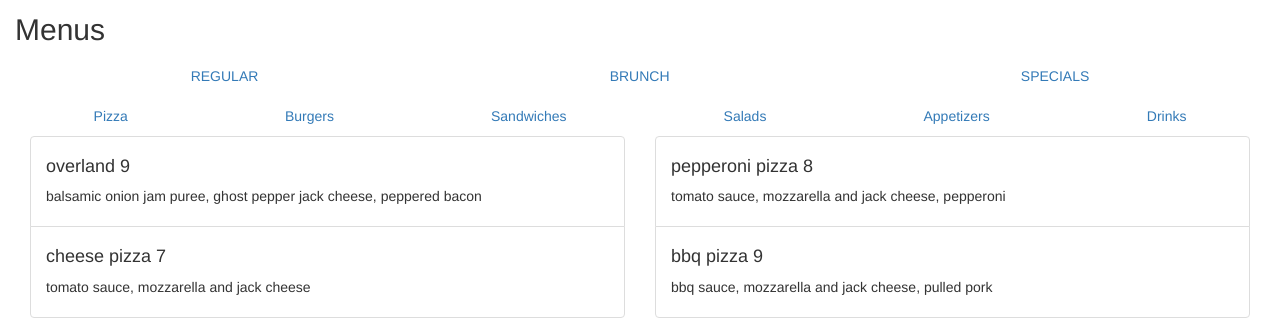
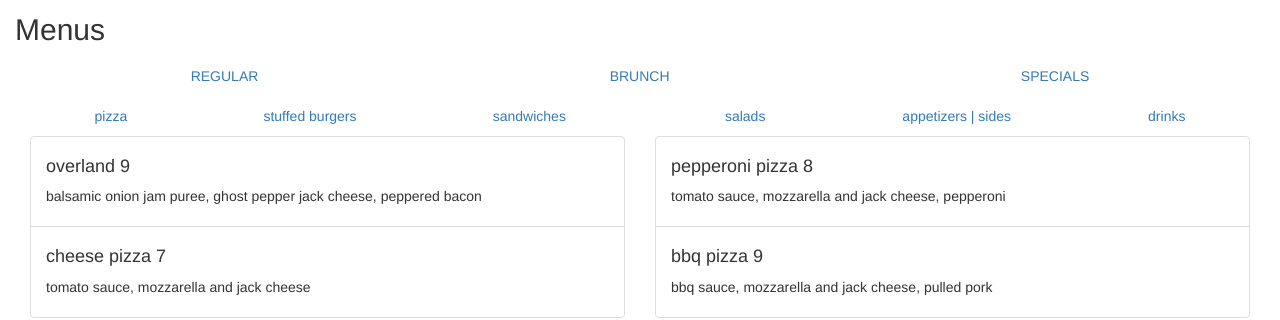
Before and after one commit to overland-oakland/overland-oakland.github.io, a Jekyll site: the page built from index.html, in a window 1280 px wide and 900 px high, scrolled down 1294 px. Shown: the part 314-634 px from the top of the window. Built offline with Jekyll 4.4.1, drawn with Linux system fonts in a browser that asks for light colours; nearby versions of some CDN libraries.

Commit message:
Use the menu's fullname if available (eg. Appetizers | Sides, instead of just Appetizers)

```diff
--- a/_includes/menu.html
+++ b/_includes/menu.html
@@ -10,7 +10,6 @@
 
 				{% comment %}
 						{% assign menu = site.data.menu[menu] %}
-						{% capture name %}{% if menu.fullname %}{{ menu.fullname }}{% else %}{{ menu.name }}{% endif %}{% endcapture %}
 						{{ name | capitalize }}
 				{% endcomment %}
 
@@ -39,11 +38,13 @@
 				>
 					<ul class="nav nab-tabs nav-justified" role="tablist">
 					{% for title in book[1] %}
+						{% assign carte = site.data.menu[title] %}
+						{% capture name %}{% if carte.fullname %}{{ carte.fullname }}{% else %}{{ carte.name }}{% endif %}{% endcapture %}
 						<li role="presentation"{% if forloop.first %} class="active"{% endif %}>
 							<a data-target="#{{ title }}"
 								role="tab" data-toggle="tab"
 								aria-controls="{{ title }}"
-							>{{ title | capitalize }}</a>
+							>{{ name }}</a>
 						</li>
 					{% endfor %}
 					</ul>
```
